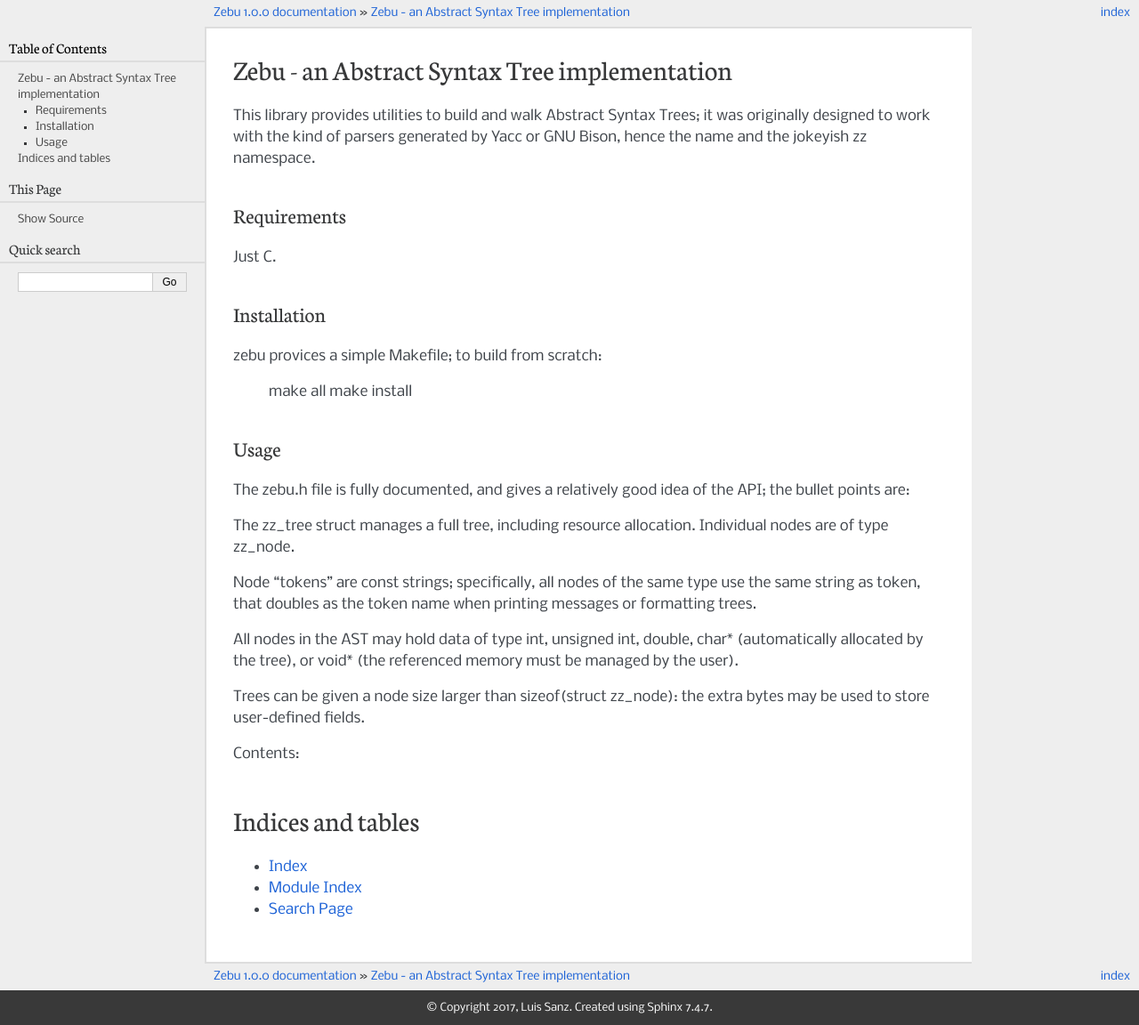
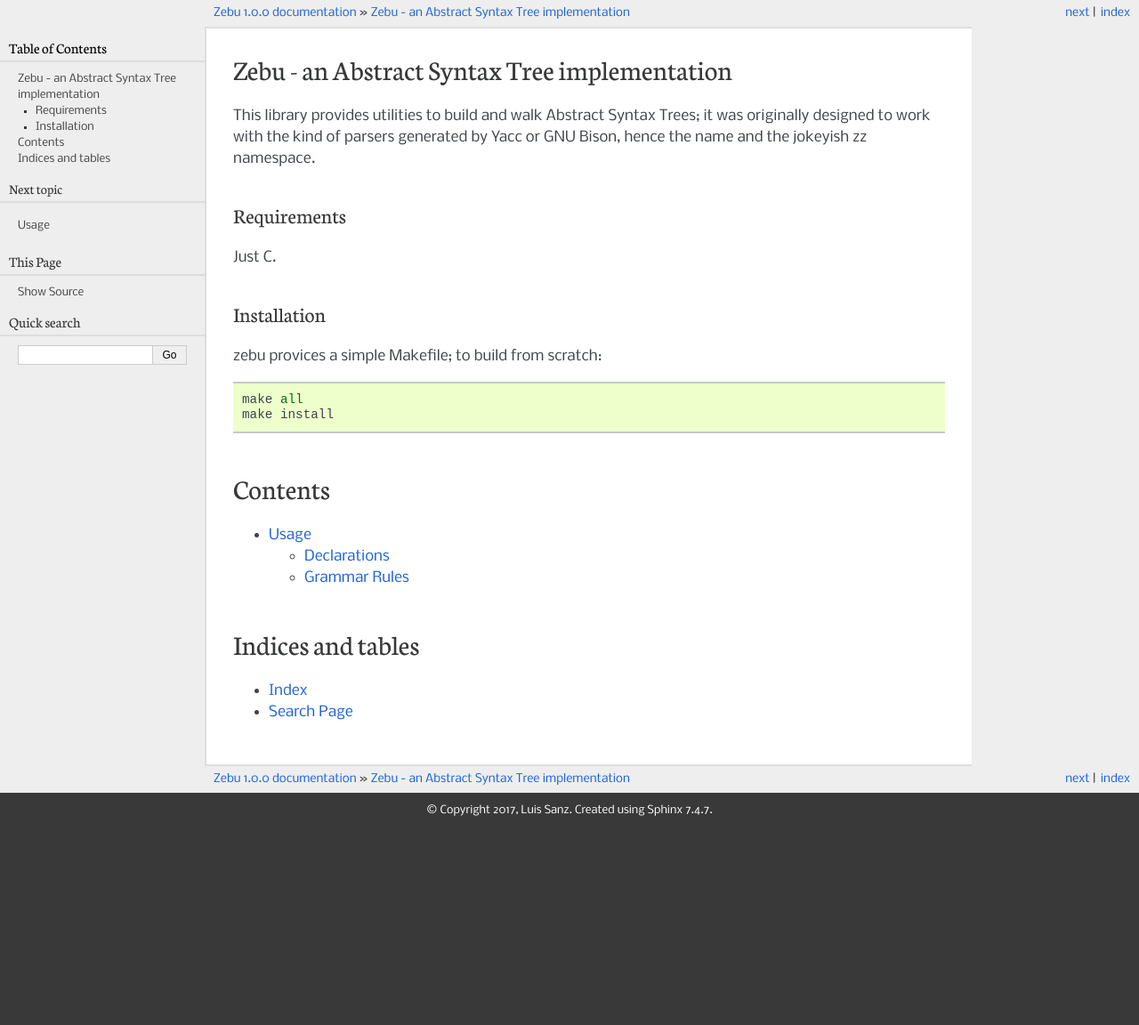
Before and after one commit to quirkyquixote/zebu, a Sphinx documentation site: the page built from doc/index.rst, in a window 1280 px wide. Shown: the whole page at 89% size. Built offline with Sphinx 7.4.7, drawn with Linux system fonts in a browser that asks for light colours; pages that are not in the unit, such as notebooks, are missing from menus; after the commit the page ends 930 px from its top, so only the background shows below that.

Commit message:
Add usage example for library
usage.rst contains a simple example based on the reverse polish
notation calculator example in the GNU Bison documentation, where
instead of calculating the result, an AST is generated.

```diff
--- a/doc/index.rst
+++ b/doc/index.rst
@@ -18,42 +18,24 @@
 Installation
 ------------
 
-zebu provices a simple Makefile; to build from scratch:
+zebu provices a simple Makefile; to build from scratch::
 
     make all
     make install
 
-Usage
------
 
-The zebu.h file is fully documented, and gives a relatively good idea of the
-API; the bullet points are:
-
-The zz_tree struct manages a full tree, including resource allocation.
-Individual nodes are of type zz_node.
-
-Node "tokens" are const strings; specifically, all nodes of the same type use
-the same string as token, that doubles as the token name when printing messages
-or formatting trees.
-
-All nodes in the AST may hold data of type int, unsigned int, double, char\*
-(automatically allocated by the tree), or void\* (the referenced memory must be
-managed by the user).
-
-Trees can be given a node size larger than sizeof(struct zz_node): the extra
-bytes may be used to store user-defined fields.
-
-Contents:
+Contents
+========
 
 .. toctree::
    :maxdepth: 2
 
    apidoc
+   usage
 
 
 Indices and tables
 ==================
 
 * :ref:`genindex`
-* :ref:`modindex`
 * :ref:`search`
```
Also changed, not shown: doc/usage.rst (added, +120 -0 lines).
